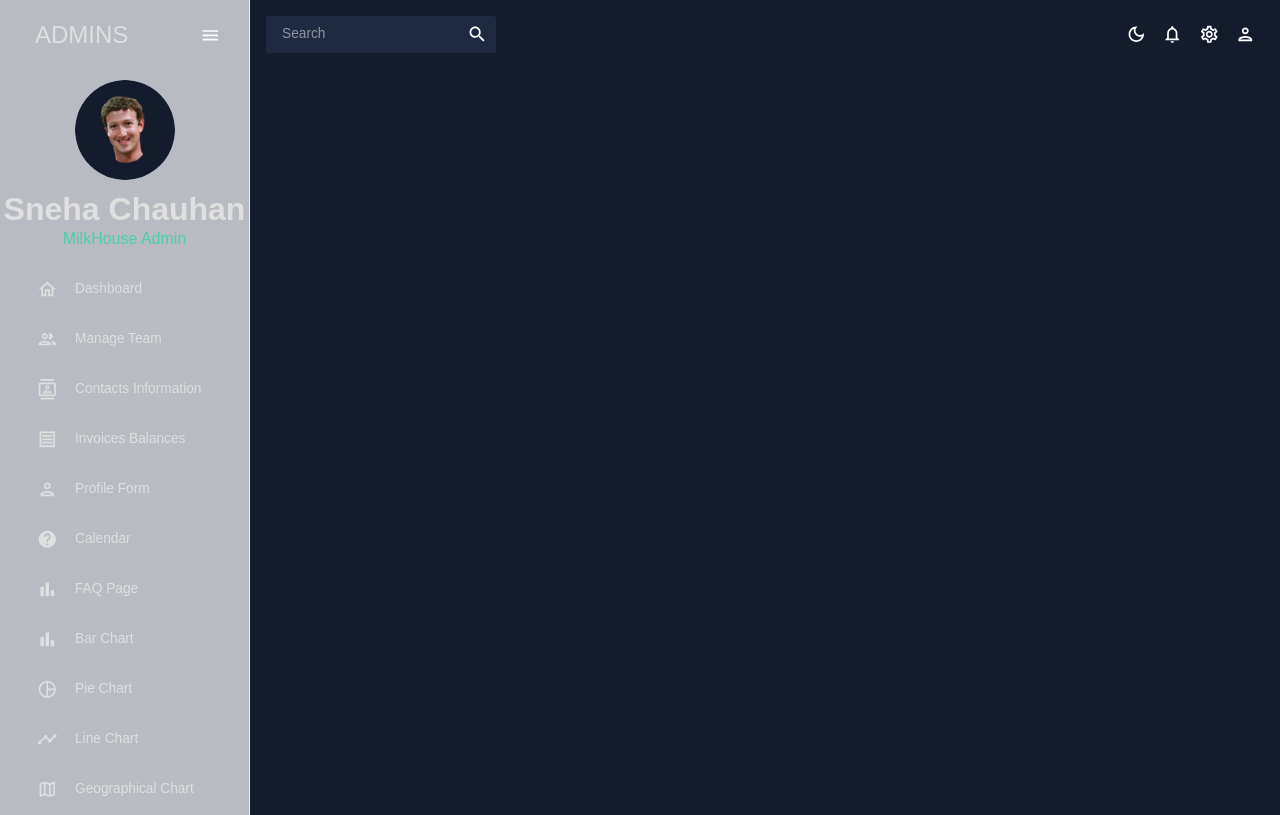
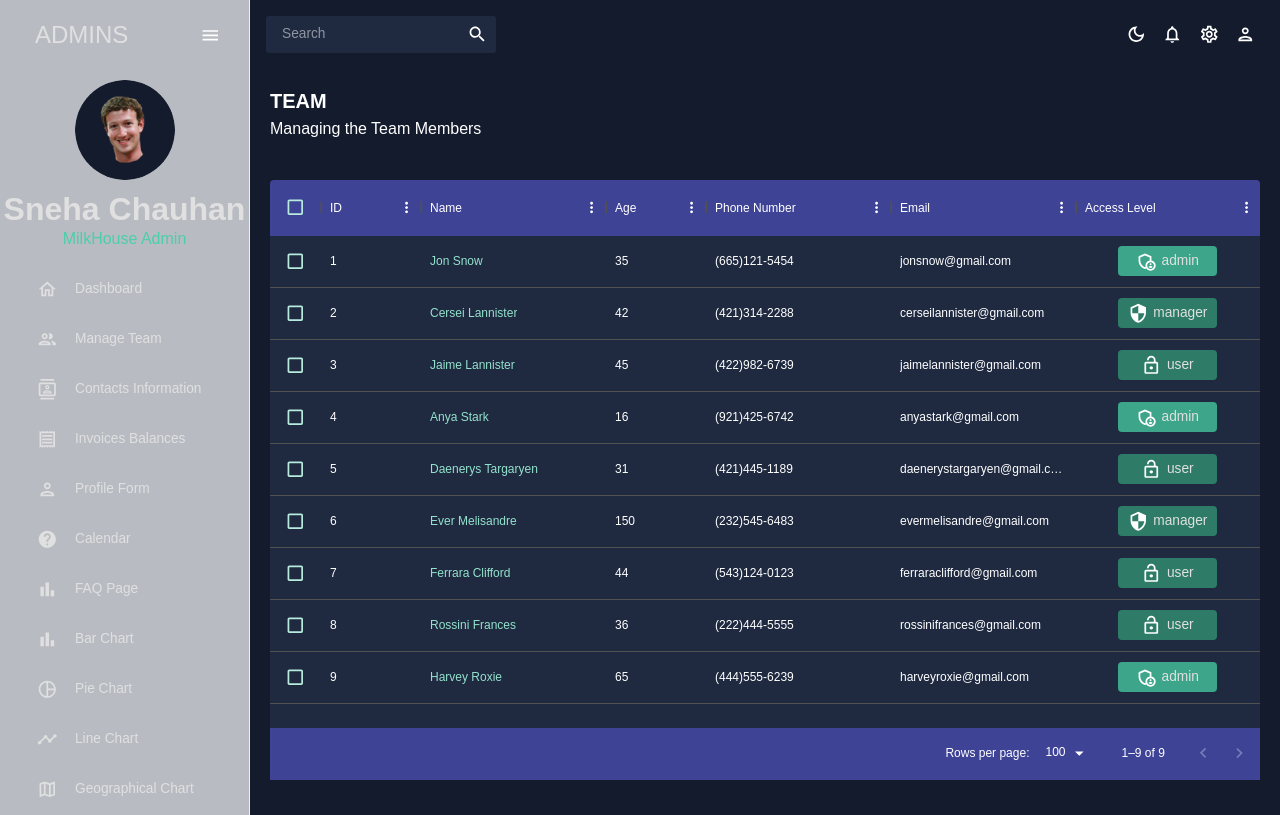
Before and after one commit to i-am-SnehaChauhan/Admin-Dashboard, a React (Create React App) app in the folder admin/: page /team in a window 1280 px wide. Built offline with nearby package versions, Linux system fonts and the light colour scheme.

Commit message:
team and contacts page added

```diff
--- a/admin/src/App.js
+++ b/admin/src/App.js
@@ -5,9 +5,9 @@ import Topbar from './scenes/global/Topbar'
 import {Routes, Route} from 'react-router-dom';
 import Dashboard from '../src/scenes/dashboard';
 import Sidebar from './scenes/global/Sidebar';
-// import Team from './scenes/team';
+import Team from './scenes/team';
 // import Invoices from './scenes/invoices';
-// import Contacts from './scenes/contacts';
+import Contacts from './scenes/contacts';
 // import Bar from './scenes/bar';
 // import Form from './scenes/form';
 // import Line from './scenes/line';
@@ -27,13 +27,14 @@ function App() {
           <Sidebar isSidebar={isSidebar} />
           <main className="content">
             <Topbar setIsSidebar={setIsSidebar} />
+
             <Routes >
               <Route path="/" element={<Dashboard />} />
+               <Route path="/team" element={<Team />} />
 
-              {/* <Route path="/team" element={<Team />} />
-              <Route path="/invoices" element={<Invoices />} />
+              {/* <Route path="/invoices" element={<Invoices />} /> */}
               <Route path="/contacts" element={<Contacts />} />
-              <Route path="/bar" element={<Bar />} />
+              {/*<Route path="/bar" element={<Bar />} />
               <Route path="/form" element={<Form />} />
               <Route path="/line" element={<Line />} />
               <Route path="/pie" element={<Pie />} />
--- /dev/null
+++ b/admin/src/scenes/contacts/index.jsx
@@ -0,0 +1,103 @@
+import { Box } from "@mui/material";
+import { DataGrid, GridToolbar } from "@mui/x-data-grid";
+import { tokens } from "../../theme";
+import { mockDataContacts } from "../../data/mockData";
+import Header from "../../components/Header";
+import { useTheme } from "@mui/material";
+
+const Contacts = () => {
+  const theme = useTheme();
+  const colors = tokens(theme.palette.mode);
+
+  const columns = [
+    { field: "id", headerName: "ID", flex: 0.5 },
+    { field: "registrarId", headerName: "Registrar ID" },
+    {
+      field: "name",
+      headerName: "Name",
+      flex: 1,
+      cellClassName: "name-column--cell",
+    },
+    {
+      field: "age",
+      headerName: "Age",
+      type: "number",
+      headerAlign: "left",
+      align: "left",
+    },
+    {
+      field: "phone",
+      headerName: "Phone Number",
+      flex: 1,
+    },
+    {
+      field: "email",
+      headerName: "Email",
+      flex: 1,
+    },
+    {
+      field: "address",
+      headerName: "Address",
+      flex: 1,
+    },
+    {
+      field: "city",
+      headerName: "City",
+      flex: 1,
+    },
+    {
+      field: "zipCode",
+      headerName: "Zip Code",
+      flex: 1,
+    },
+  ];
+
+  return (
+    <Box m="20px">
+      <Header
+        title="CONTACTS"
+        subtitle="List of Contacts for Future Reference"
+      />
+      <Box
+        m="40px 0 0 0"
+        height="75vh"
+        sx={{
+          "& .MuiDataGrid-root": {
+            border: "none",
+          },
+          "& .MuiDataGrid-cell": {
+            borderBottom: "none",
+          },
+          "& .name-column--cell": {
+            color: colors.greenAccent[300],
+          },
+          "& .MuiDataGrid-columnHeaders": {
+            backgroundColor: colors.blueAccent[700],
+            borderBottom: "none",
+          },
+          "& .MuiDataGrid-virtualScroller": {
+            backgroundColor: colors.primary[400],
+          },
+          "& .MuiDataGrid-footerContainer": {
+            borderTop: "none",
+            backgroundColor: colors.blueAccent[700],
+          },
+          "& .MuiCheckbox-root": {
+            color: `${colors.greenAccent[200]} !important`,
+          },
+          "& .MuiDataGrid-toolbarContainer .MuiButton-text": {
+            color: `${colors.grey[100]} !important`,
+          },
+        }}
+      >
+        <DataGrid
+          rows={mockDataContacts}
+          columns={columns}
+          components={{ Toolbar: GridToolbar }}
+        />
+      </Box>
+    </Box>
+  );
+};
+
+export default Contacts;
--- /dev/null
+++ b/admin/src/scenes/team/index.jsx
@@ -0,0 +1,109 @@
+import { Box, Typography, useTheme } from "@mui/material";
+import { DataGrid } from "@mui/x-data-grid";
+import { tokens } from "../../theme";
+import { mockDataTeam } from "../../data/mockData";
+import AdminPanelSettingsOutlinedIcon from "@mui/icons-material/AdminPanelSettingsOutlined";
+import LockOpenOutlinedIcon from "@mui/icons-material/LockOpenOutlined";
+import SecurityOutlinedIcon from "@mui/icons-material/SecurityOutlined";
+import Header from "../../components/Header";
+
+const Team = () => {
+  const theme = useTheme();
+  const colors = tokens(theme.palette.mode);
+  const columns = [
+    { field: "id", headerName: "ID" },
+    {
+      field: "name",
+      headerName: "Name",
+      flex: 1,
+      cellClassName: "name-column--cell",
+    },
+    {
+      field: "age",
+      headerName: "Age",
+      type: "number",
+      headerAlign: "left",
+      align: "left",
+    },
+    {
+      field: "phone",
+      headerName: "Phone Number",
+      flex: 1,
+    },
+    {
+      field: "email",
+      headerName: "Email",
+      flex: 1,
+    },
+    {
+      field: "accessLevel",
+      headerName: "Access Level",
+      flex: 1,
+      renderCell: ({ row: { access } }) => {
+        return (
+          <Box
+            width="60%"
+            m="0 auto"
+            p="5px"
+            display="flex"
+            justifyContent="center"
+            backgroundColor={
+              access === "admin"
+                ? colors.greenAccent[600]
+                : access === "manager"
+                ? colors.greenAccent[700]
+                : colors.greenAccent[700]
+            }
+            borderRadius="4px"
+          >
+            {access === "admin" && <AdminPanelSettingsOutlinedIcon />}
+            {access === "manager" && <SecurityOutlinedIcon />}
+            {access === "user" && <LockOpenOutlinedIcon />}
+            <Typography color={colors.grey[100]} sx={{ ml: "5px" }}>
+              {access}
+            </Typography>
+          </Box>
+        );
+      },
+    },
+  ];
+
+  return (
+    <Box m="20px">
+      <Header title="TEAM" subtitle="Managing the Team Members" />
+      <Box
+        m="40px 0 0 0"
+        height="75vh"
+        sx={{
+          "& .MuiDataGrid-root": {
+            border: "none",
+          },
+          "& .MuiDataGrid-cell": {
+            borderBottom: "none",
+          },
+          "& .name-column--cell": {
+            color: colors.greenAccent[300],
+          },
+          "& .MuiDataGrid-columnHeaders": {
+            backgroundColor: colors.blueAccent[700],
+            borderBottom: "none",
+          },
+          "& .MuiDataGrid-virtualScroller": {
+            backgroundColor: colors.primary[400],
+          },
+          "& .MuiDataGrid-footerContainer": {
+            borderTop: "none",
+            backgroundColor: colors.blueAccent[700],
+          },
+          "& .MuiCheckbox-root": {
+            color: `${colors.greenAccent[200]} !important`,
+          },
+        }}
+      >
+        <DataGrid checkboxSelection rows={mockDataTeam} columns={columns} />
+      </Box>
+    </Box>
+  );
+};
+
+export default Team;
```
